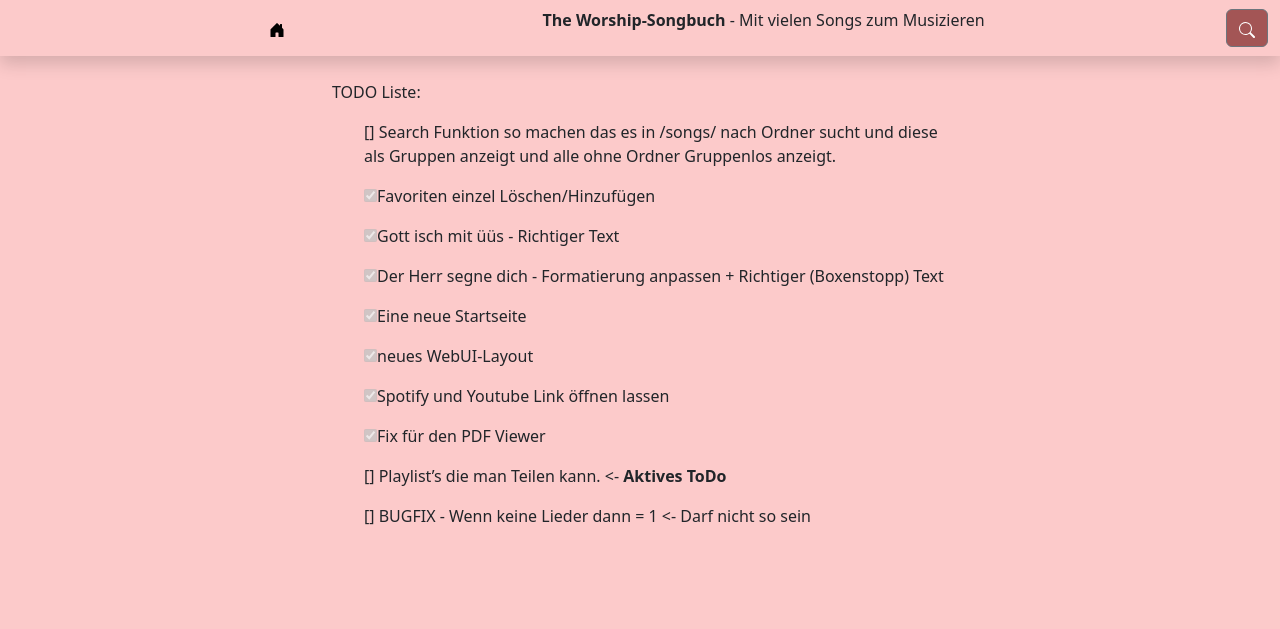
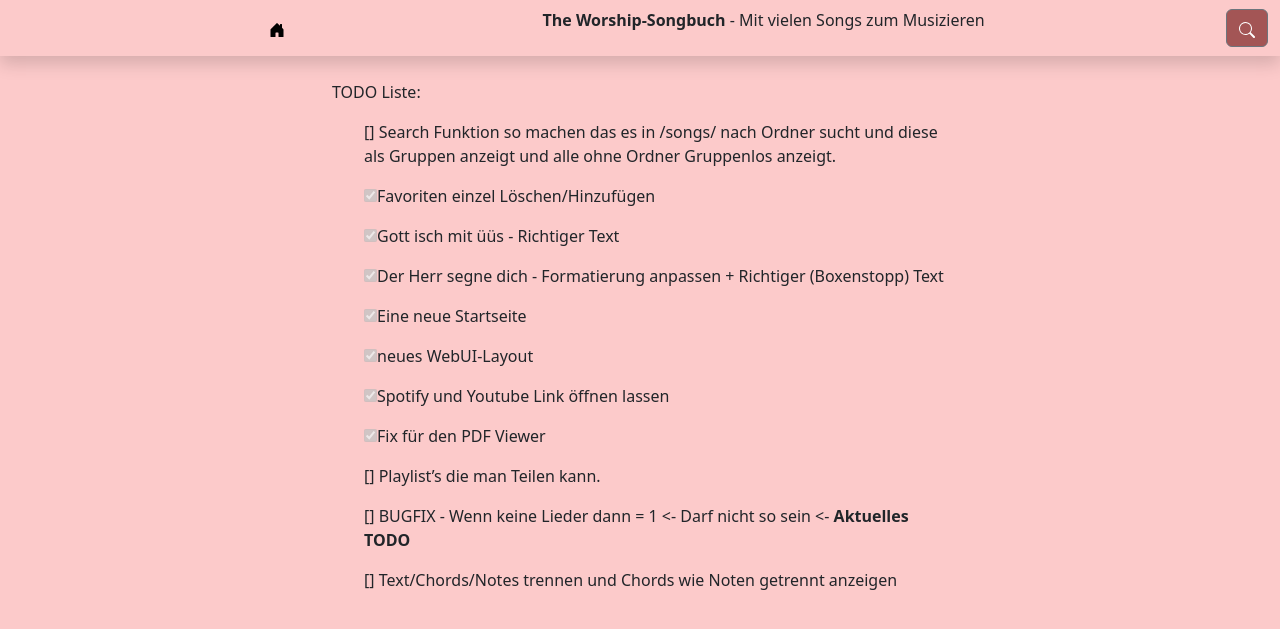
Before and after one commit to Elija-K/song-dist, a Jekyll site: the page built from TODO.md, in a window 1280 px wide. Shown: the top 629 px of the page. Built offline with Jekyll 4.4.1, drawn with Linux system fonts in a browser that asks for light colours; our own code applies the rules of GitHub Pages for plain Markdown files.

```diff
--- a/TODO.md
+++ b/TODO.md
@@ -16,6 +16,8 @@ TODO Liste:
 
 - [X] Fix für den PDF Viewer
 
-- [] Playlist's die man Teilen kann. <- **Aktives ToDo**
+- [] Playlist's die man Teilen kann.
 
-- [] BUGFIX - Wenn keine Lieder dann = 1 <- Darf nicht so sein
+- [] BUGFIX - Wenn keine Lieder dann = 1 <- Darf nicht so sein <- **Aktuelles TODO**
+
+- [] Text/Chords/Notes trennen und Chords wie Noten getrennt anzeigen
```
Also changed, not shown: search.html (+2 -7 lines).
